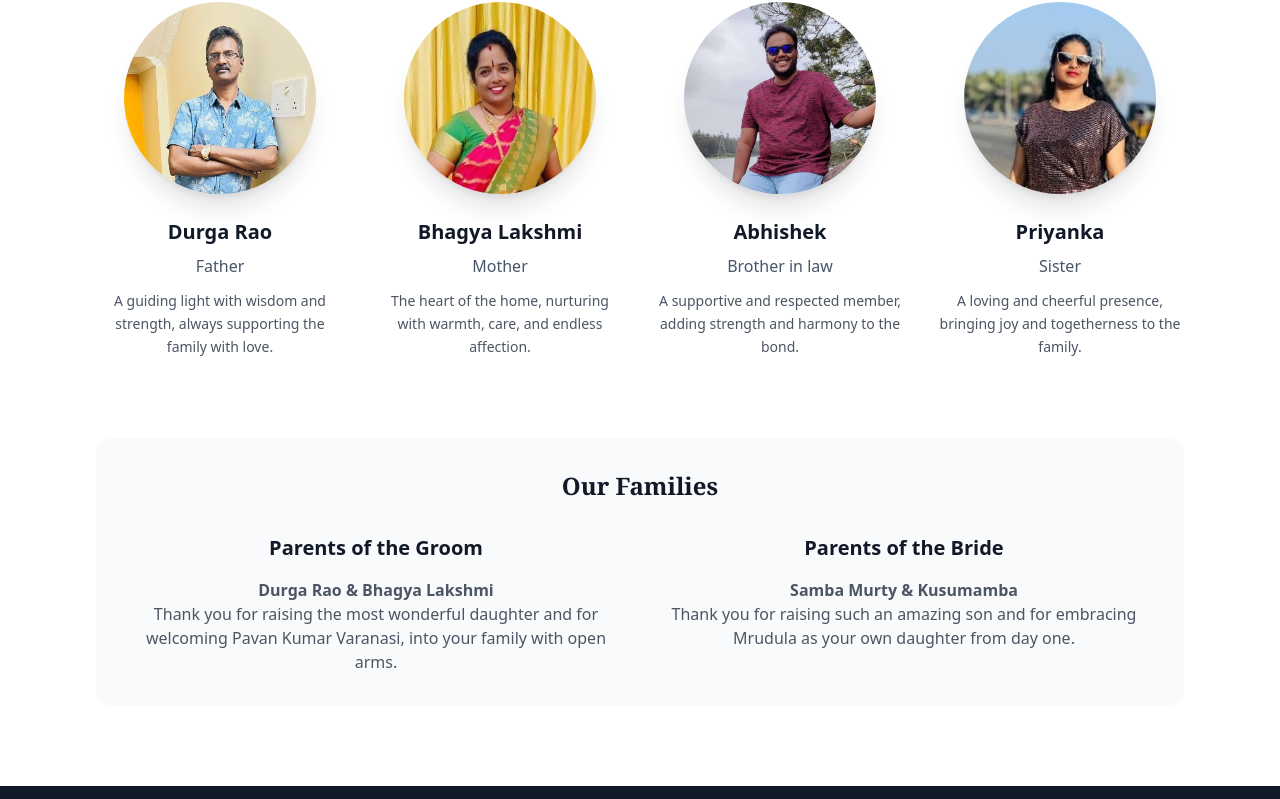
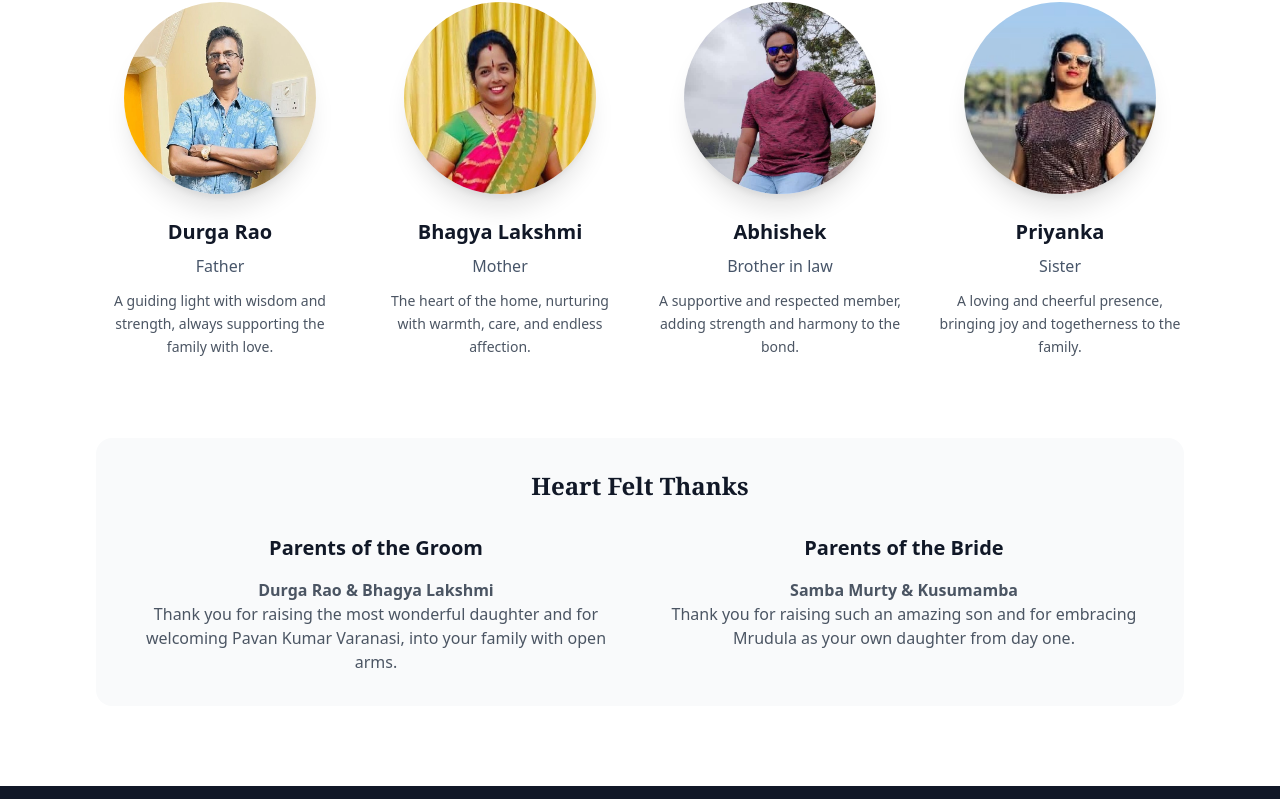
Before and after one commit to lademrudula/wedding, a React (Vite) app: page / in a window 1280 px wide. Shown: the part 6660-7459 px from the top of the page. Built offline with nearby package versions, Linux system fonts and the light colour scheme.

Commit message:
Update People.tsx
small change

```diff
--- a/src/components/People.tsx
+++ b/src/components/People.tsx
@@ -148,7 +148,7 @@ const People = () => {
         {/* Parents */}
         <div className="mt-20 bg-gray-50 rounded-2xl p-8">
           <h3 className="text-2xl font-serif font-bold text-gray-900 mb-8 text-center">
-            Our Families
+            Heart Felt Thanks
           </h3>
           <div className="grid md:grid-cols-2 gap-8 text-center">
             <div>
```
